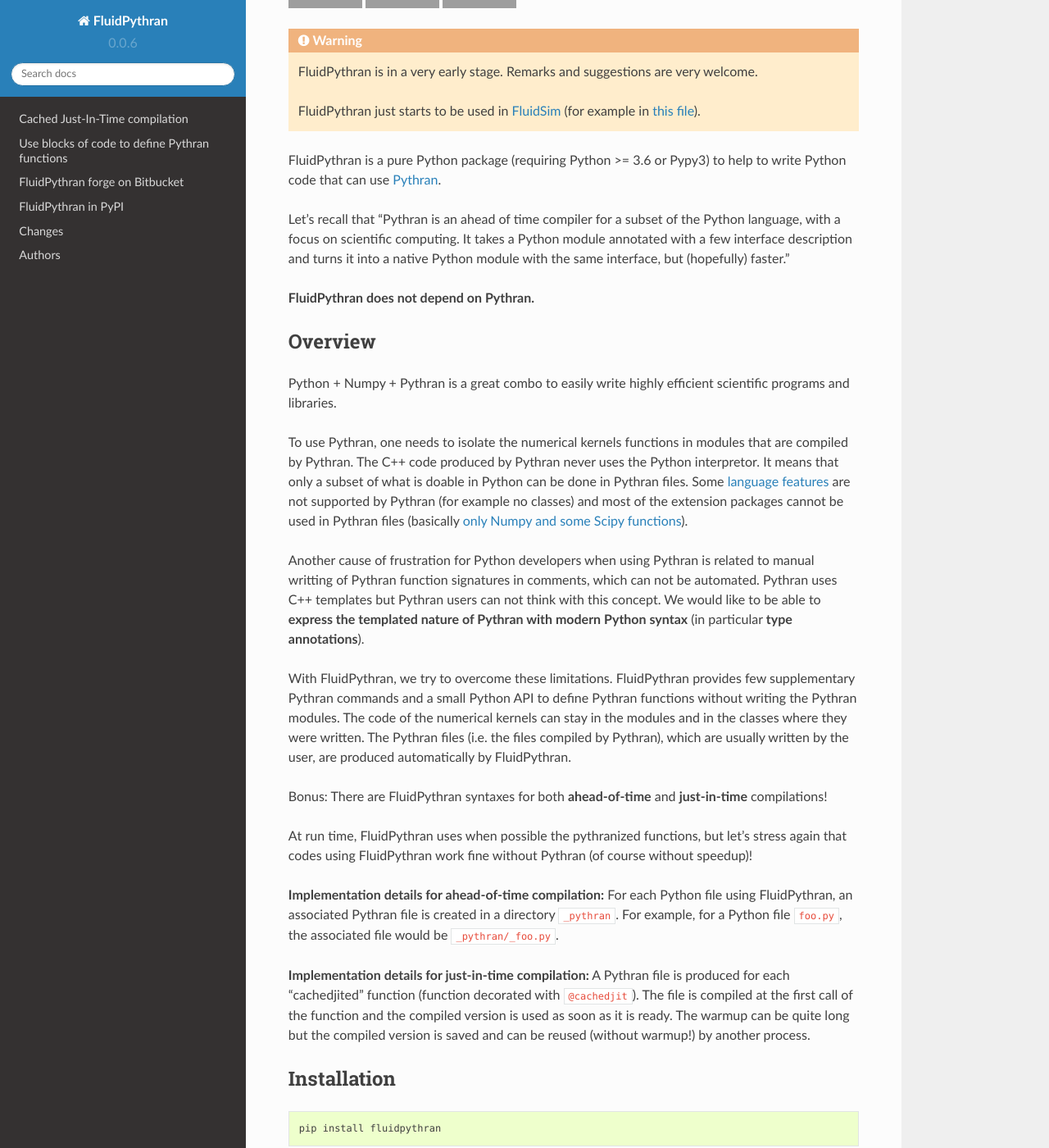
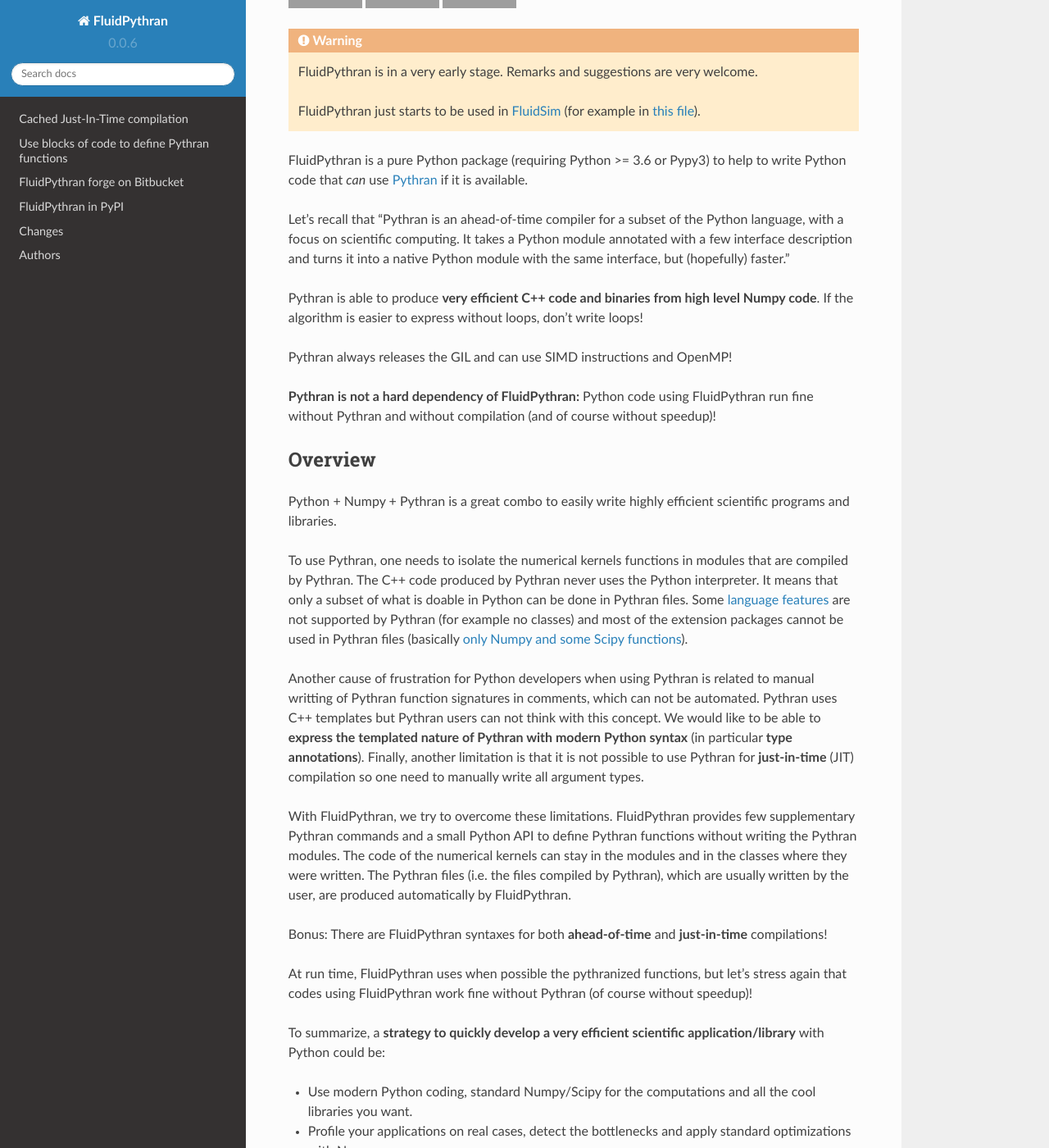
Before and after one commit to fluiddyn/transonic, a Sphinx documentation site: the page built from doc/index.rst, in a window 1280 px wide and 1400 px high, scrolled down 210 px. Shown: the whole window at 82% size. Built offline with Sphinx 7.4.7 and the Read the Docs theme 2.0.0, drawn with Linux system fonts in a browser that asks for light colours; pages that are not in the unit, such as notebooks, are missing from menus; some of the changed text lies outside the part shown; grey boxes are pictures that could not be loaded.

Commit message:
Doc again

```diff
--- a/README.rst
+++ b/README.rst
@@ -26,15 +26,23 @@
    <https://bitbucket.org/fluiddyn/fluidsim/src/default/fluidsim/base/time_stepping/pseudo_spect.py>`_).
 
 FluidPythran is a pure Python package (requiring Python >= 3.6 or Pypy3) to
-help to write Python code that can use `Pythran
-<https://github.com/serge-sans-paille/pythran>`_.
+help to write Python code that *can* use `Pythran
+<https://github.com/serge-sans-paille/pythran>`_ if it is available.
 
-Let's recall that "Pythran is an ahead of time compiler for a subset of the
+Let's recall that "Pythran is an ahead-of-time compiler for a subset of the
 Python language, with a focus on scientific computing. It takes a Python module
 annotated with a few interface description and turns it into a native Python
 module with the same interface, but (hopefully) faster."
 
-**FluidPythran does not depend on Pythran.**
+Pythran is able to produce **very efficient C++ code and binaries from high
+level Numpy code**. If the algorithm is easier to express without loops, don't
+write loops!
+
+Pythran always releases the GIL and can use SIMD instructions and OpenMP!
+
+**Pythran is not a hard dependency of FluidPythran:** Python code using
+FluidPythran run fine without Pythran and without compilation (and of course
+without speedup)!
 
 Overview
 --------
@@ -44,7 +52,7 @@
 
 To use Pythran, one needs to isolate the numerical kernels functions in modules
 that are compiled by Pythran. The C++ code produced by Pythran never uses the
-Python interpretor. It means that only a subset of what is doable in Python can
+Python interpreter. It means that only a subset of what is doable in Python can
 be done in Pythran files. Some `language features
 <https://pythran.readthedocs.io/en/latest/MANUAL.html#disclaimer>`_ are not
 supported by Pythran (for example no classes) and most of the extension
@@ -56,7 +64,9 @@
 can not be automated. Pythran uses C++ templates but Pythran users can not
 think with this concept. We would like to be able to **express the templated
 nature of Pythran with modern Python syntax** (in particular **type
-annotations**).
+annotations**). Finally, another limitation is that it is not possible to use
+Pythran for **just-in-time** (JIT) compilation so one need to manually write
+all argument types.
 
 With FluidPythran, we try to overcome these limitations. FluidPythran provides
 few supplementary Pythran commands and a small Python API to define Pythran
@@ -72,17 +82,21 @@
 let's stress again that codes using FluidPythran work fine without Pythran (of
 course without speedup)!
 
-**Implementation details for ahead-of-time compilation:** For each Python file
-using FluidPythran, an associated Pythran file is created in a directory
-:code:`_pythran`. For example, for a Python file :code:`foo.py`, the associated
-file would be :code:`_pythran/_foo.py`.
+To summarize, a **strategy to quickly develop a very efficient scientific
+application/library** with Python could be:
 
-**Implementation details for just-in-time compilation:** A Pythran file is
-produced for each "cachedjited" function (function decorated with
-:code:`@cachedjit`). The file is compiled at the first call of the function and
-the compiled version is used as soon as it is ready. The warmup can be quite
-long but the compiled version is saved and can be reused (without warmup!) by
-another process.
+- Use modern Python coding, standard Numpy/Scipy for the computations and all
+  the cool libraries you want.
+
+- Profile your applications on real cases, detect the bottlenecks and apply
+  standard optimizations with Numpy.
+
+- Add few lines of FluidPythran to compile the hot spots.
+
+**Implementation details:** Under the hood, FluidPythran creates Pythran files
+(one per module for AOT compilation and one per function for JIT compilation)
+that can be compiled at build, import or run times depending of the cases. Note
+that the developers can still read the Pythran files if needed.
 
 Installation
 ------------
@@ -205,9 +219,10 @@
 Cached Just-In-Time compilation
 ~~~~~~~~~~~~~~~~~~~~~~~~~~~~~~~
 
-Using Just-In-Time compilation with the Ahead-Of-Time compiler Pythran is
-possible with FluidPythran! It is really a "work in progress" so (i) it can be
-buggy and (ii) the API is not great, but it is a good start!
+With FluidPythran, one can use the Ahead-Of-Time compiler Pythran in a
+Just-In-Time mode. It is really the **easiest way to speedup a function with
+Pythran**, just by adding a decorator! It is a "work in progress" so (i) it can
+be buggy and (ii) the API is not great, but it is a good start!
 
 .. code :: python
 
@@ -221,10 +236,16 @@
     def func0(a, b):
         return a + b
 
-    @cachedjit()
+    @cachedjit
     def func1(a, b):
         return np.exp(a) * b * func0(a, b)
 
+**Implementation details for just-in-time compilation:** A Pythran file is
+produced for each "cachedjited" function (function decorated with
+:code:`@cachedjit`). The file is compiled at the first call of the function and
+the compiled version is used as soon as it is ready. The warmup can be quite
+long but the compiled version is saved and can be reused (without warmup!) by
+another process.
 
 Python classes: :code:`@pythran_def` for methods
 ~~~~~~~~~~~~~~~~~~~~~~~~~~~~~~~~~~~~~~~~~~~~~~~~
```
Also changed, not shown: doc/examples/using_cachedjit.rst (+4 -3 lines).
